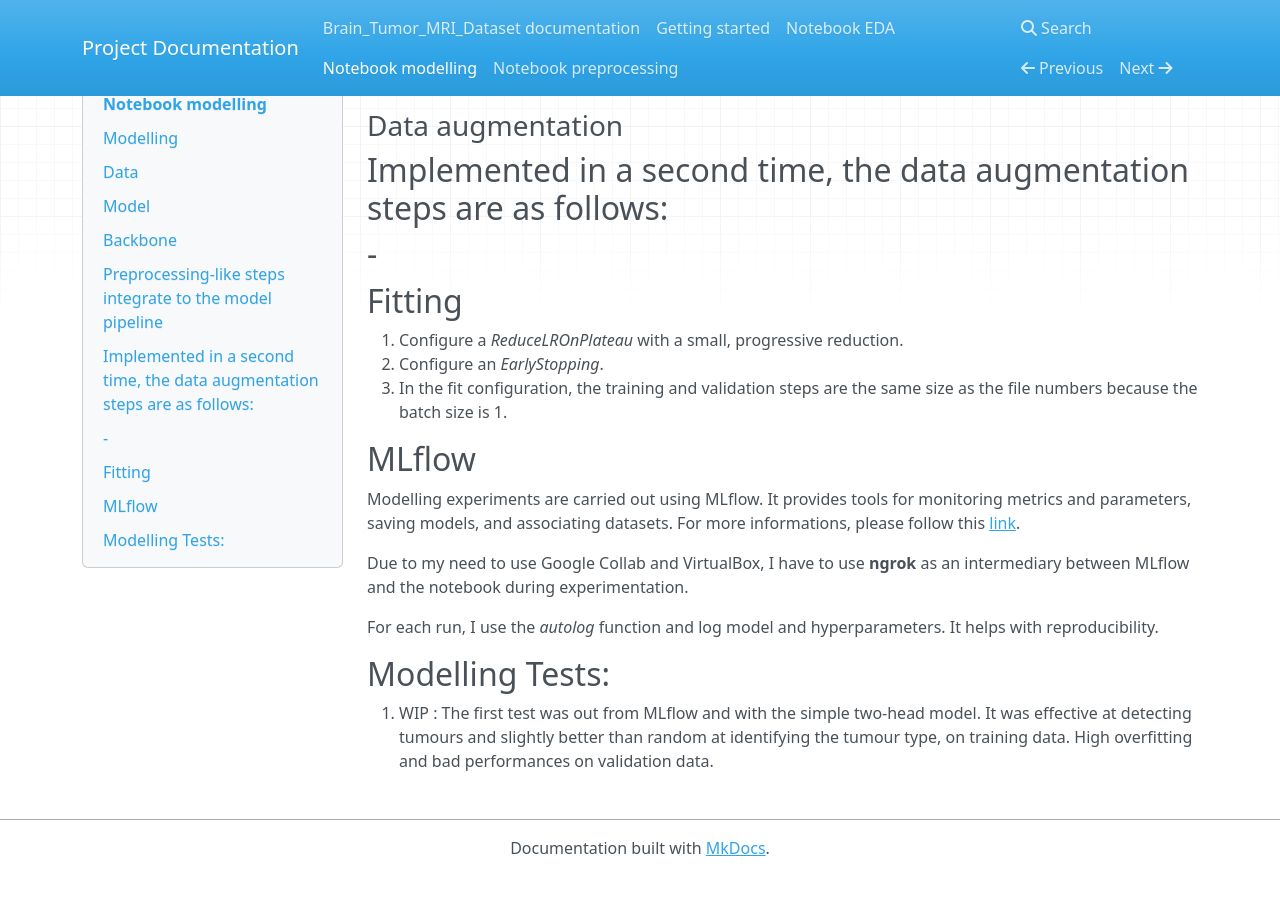
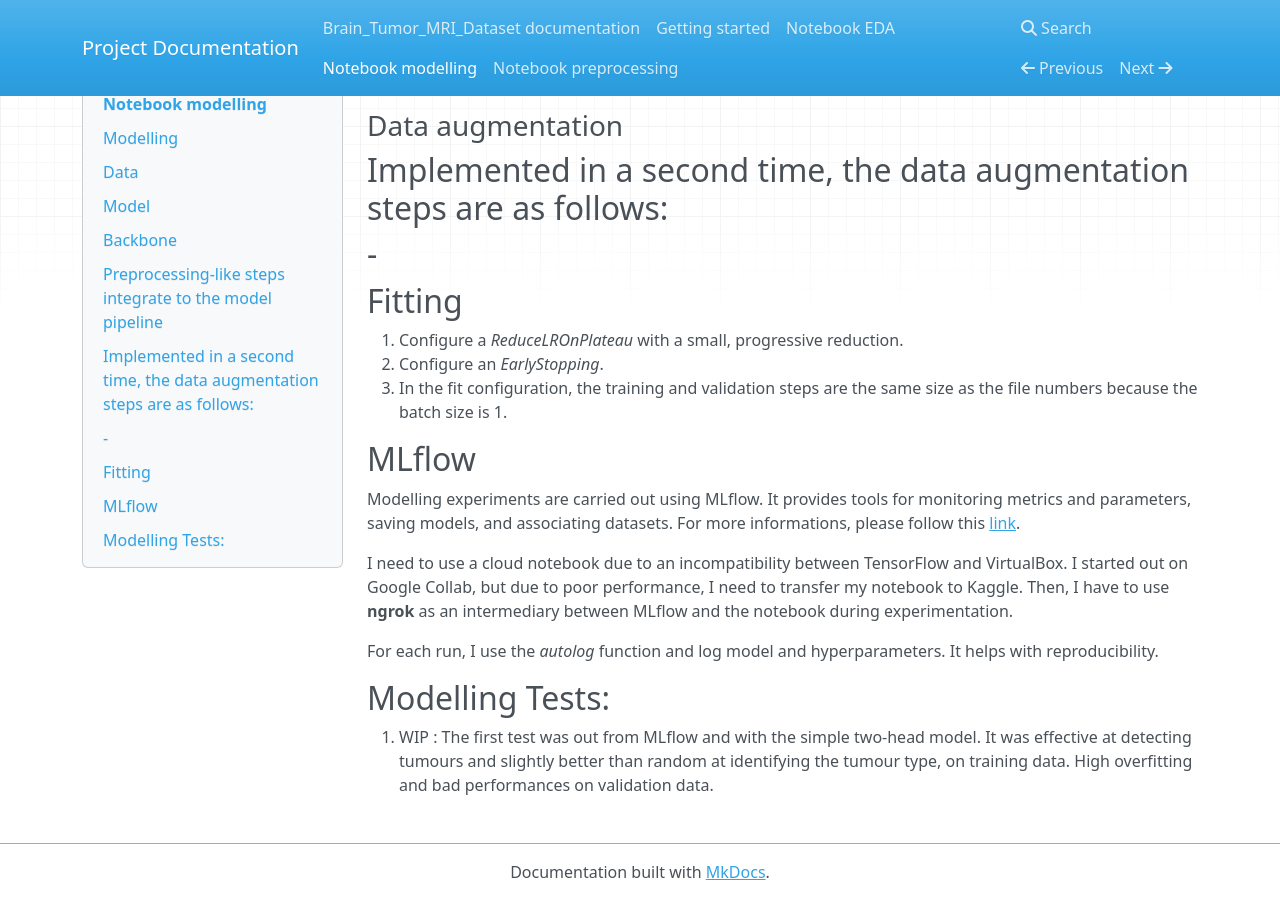
Before and after one commit to Jeremy-Duval-PhD/Brain_Tumor_MRI_Dataset, an MkDocs documentation site: the page built from docs/docs/notebook_modelling.md, in a window 1280 px wide and 900 px high, scrolled down 1854 px. Built offline with MkDocs 1.6.1, drawn with Linux system fonts in a browser that asks for light colours; nearby versions of some CDN libraries; before the commit the page ends 2730 px from its top, so only the background shows below that.

Commit message:
WIP: modelling: switch from Google Collab to Kaggle due to perf

```diff
--- a/docs/docs/notebook_modelling.md
+++ b/docs/docs/notebook_modelling.md
@@ -89,7 +89,7 @@ Implemented in a second time, the data augmentation steps are as follows:
 Modelling experiments are carried out using MLflow. It provides tools for monitoring metrics and parameters, saving models, and associating datasets.
 For more informations, please follow this [link](https://mlflow.org/docs/latest/ml/).
 
-Due to my need to use Google Collab and VirtualBox, I have to use **ngrok** as an intermediary between MLflow and the notebook during experimentation.
+I need to use a cloud notebook due to an incompatibility between TensorFlow and VirtualBox. I started out on Google Collab, but due to poor performance, I need to transfer my notebook to Kaggle. Then, I have to use **ngrok** as an intermediary between MLflow and the notebook during experimentation.
 
 For each run, I use the *autolog* function and log model and hyperparameters. It helps with reproducibility.
 
```
Also changed, not shown: 1 other file.
